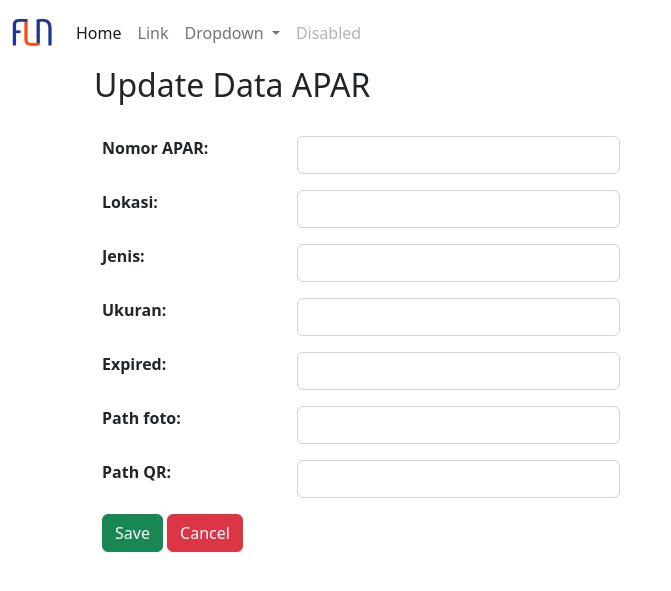
After one commit to criespy/apar-manager, a Django app: template templates/apar_updateview.html in a window 1280 px wide. The commit adds this page. Shown: the top 591 px of the page, without its empty margins (0-671 px from the left). Run offline with Django 3.2, Linux system fonts and the light colour scheme; the template is opened without the code that fills it: values that come from a table or form of the project are taken from there, others are empty; some libraries are stand-ins or nearby versions.

Commit message:
Tambah update form APAR

```diff
--- /dev/null
+++ b/aparApp/forms.py
@@ -0,0 +1,20 @@
+from django import forms
+from .models import *
+from django.forms import ModelForm
+
+class FormUpdateApar(ModelForm):
+    class Meta:
+        model = Apar
+        fields = '__all__'
+        exclude = ['tanggal_periksa']
+        labels = {'nomor':'Nomor APAR'}
+        widgets = {
+            'nomor': forms.TextInput({'class':'form-control'}),
+            'lokasi': forms.TextInput({'class':'form-control'}),
+            'jenis': forms.TextInput({'class':'form-control'}),
+            'ukuran': forms.TextInput({'class':'form-control'}),
+            'expired': forms.TextInput({'class':'form-control'}),
+            'tanggal_periksa': forms.TextInput({'class':'form-control'}),
+            'path_foto': forms.TextInput({'class':'form-control'}),
+            'path_QR': forms.TextInput({'class':'form-control'}),
+            }
--- a/aparApp/urls.py
+++ b/aparApp/urls.py
@@ -3,5 +3,7 @@ from . import views
 
 urlpatterns = [
     path('', views.DashboardHome.as_view(), name='DashboardHome'),
+    path('update/<int:pk>', views.UpdateApar.as_view(), name='updateapar'),
     path('scan/<int:pk>', views.ScanMenu.as_view(), name='scanmenu'),
+    #path('scan/', views.ScanMenu.as_view(), name='scanmenu'),
 ]
--- a/aparApp/views.py
+++ b/aparApp/views.py
@@ -1,6 +1,7 @@
 from django.http import HttpResponse
 from django.views.generic import ListView, UpdateView, DetailView
 from .models import Apar
+from .forms import *
 
 class DashboardHome(ListView):
     model = Apar
@@ -9,6 +10,9 @@ class DashboardHome(ListView):
 
 class UpdateApar(UpdateView):
     model = Apar
+    #fields = '__all__'
+    template_name = 'apar_updateview.html'
+    form_class = FormUpdateApar
 
 class ScanMenu(DetailView):
     model = Apar
--- /dev/null
+++ b/templates/apar_updateview.html
@@ -0,0 +1,34 @@
+{% extends 'base.html' %}
+{% load static %}
+{% block content %}
+<div class="container">
+    <h2>Update Data APAR</h2>
+    <div class="row">
+        <div class="col">
+            <form>
+                {% csrf_token %}
+                <table class="table table-borderless">
+                    <thead>
+                        <tr>
+                            <td colspan="2">
+                            </td>
+                        </tr>
+                    </thead>
+                    <tbody>
+                        {{ form.as_table }}
+                    </tbody>
+                    <tr>
+                        <td>
+                            <button type="submit" class="btn btn-success">Save</button>
+                            <a href="{% url 'DashboardHome' %}"  class="btn btn-danger">Cancel</a>
+                        </td>
+                    </tr>
+                </table>
+            </form>
+        </div>
+        <div class="col">
+
+        </div>
+    </div>
+</div>
+{% endblock content %}
--- a/templates/base.html
+++ b/templates/base.html
@@ -1,3 +1,4 @@
+{% load static %}
 <!DOCTYPE html>
 <html lang="en">
 <head>
@@ -5,11 +6,45 @@
     <link rel="stylesheet" href="https://cdn.jsdelivr.net/npm/bootstrap@5.2.0/dist/css/bootstrap.min.css" integrity="sha384-gH2yIJqKdNHPEq0n4Mqa/HGKIhSkIHeL5AyhkYV8i59U5AR6csBvApHHNl/vI1Bx" crossorigin="anonymous">
     <link rel="stylesheet" type="text/css" href="https://cdn.datatables.net/1.12.1/css/jquery.dataTables.min.css">
 
-    <title>Apar Monitoring Dashboard</title>
+    <title>Sistem Manajemen APAR</title>
 </head>
 <body>
+    <!-- Menu navigasi mulai dari sini -->
+    <nav class="navbar navbar-expand-lg navbar-light" >
+        <div class="container-fluid">
+          <a class="navbar-brand" href="#"><img src="{% static 'images/fln_logo_small.png' %}" width="40" height="40""></a>
+          <button class="navbar-toggler" type="button" data-bs-toggle="collapse" data-bs-target="#navbarSupportedContent" aria-controls="navbarSupportedContent" aria-expanded="false" aria-label="Toggle navigation">
+            <span class="navbar-toggler-icon"></span>
+          </button>
+          <div class="collapse navbar-collapse" id="navbarSupportedContent">
+            <ul class="navbar-nav me-auto mb-2 mb-lg-0">
+              <li class="nav-item">
+                <a class="nav-link active" aria-current="page" href="#">Home</a>
+              </li>
+              <li class="nav-item">
+                <a class="nav-link" href="#">Link</a>
+              </li>
+              <li class="nav-item dropdown">
+                <a class="nav-link dropdown-toggle" href="#" id="navbarDropdown" role="button" data-bs-toggle="dropdown" aria-expanded="false">
+                  Dropdown
+                </a>
+                <ul class="dropdown-menu" aria-labelledby="navbarDropdown">
+                  <li><a class="dropdown-item" href="#">Action</a></li>
+                  <li><a class="dropdown-item" href="#">Another action</a></li>
+                  <li><hr class="dropdown-divider"></li>
+                  <li><a class="dropdown-item" href="#">Something else here</a></li>
+                </ul>
+              </li>
+              <li class="nav-item">
+                <a class="nav-link disabled" href="#" tabindex="-1" aria-disabled="true">Disabled</a>
+              </li>
+            </ul>
+          </div>
+        </div>
+    </nav>
+    <!-- Menu navigasi sampai di sini -->
     <header>
-        <h1>Apar Monitoring Dashboard</h1>
+
     </header>
     <div class="container">
         {% block content %}
--- a/templates/dashboard.html
+++ b/templates/dashboard.html
@@ -12,7 +12,7 @@
             <th scope="col">Expired</th>
             <th scope="col">Pemeriksaan Terakhir</th>
             <th scope="col">Foto di Lokasi</th>
-            <th></th>
+            <th scope="col">Update?</th>
         </tr>
     </thead>
     <tbody>
@@ -40,7 +40,7 @@
             <img src="{% static 'images/' %}{{ apar.path_foto }}" width="95" height="126">
         </td>
         <td>
-            <button>Update Data</button>
+            <a class="btn btn-primary" href="{% url 'updateapar' apar.id %}" >Update</a>
         </td>
     </tr>
     {% endfor %}
```
Also changed, not shown: templates/menu_scan.html (+13 -5 lines), aparApp/static/images/fln_logo_small.png (added), aparApp/static/images/fln_logo_square.png (added).
